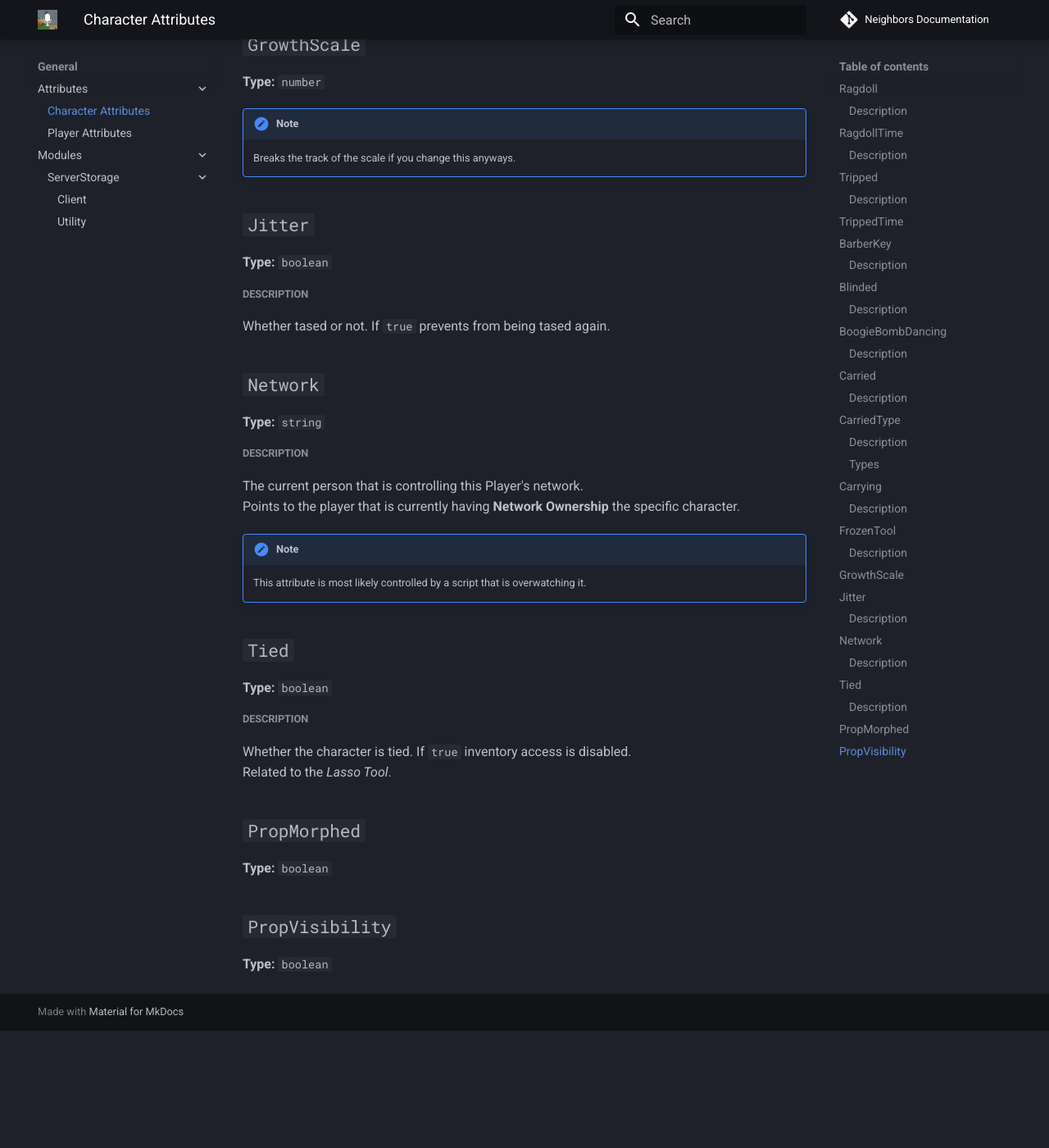
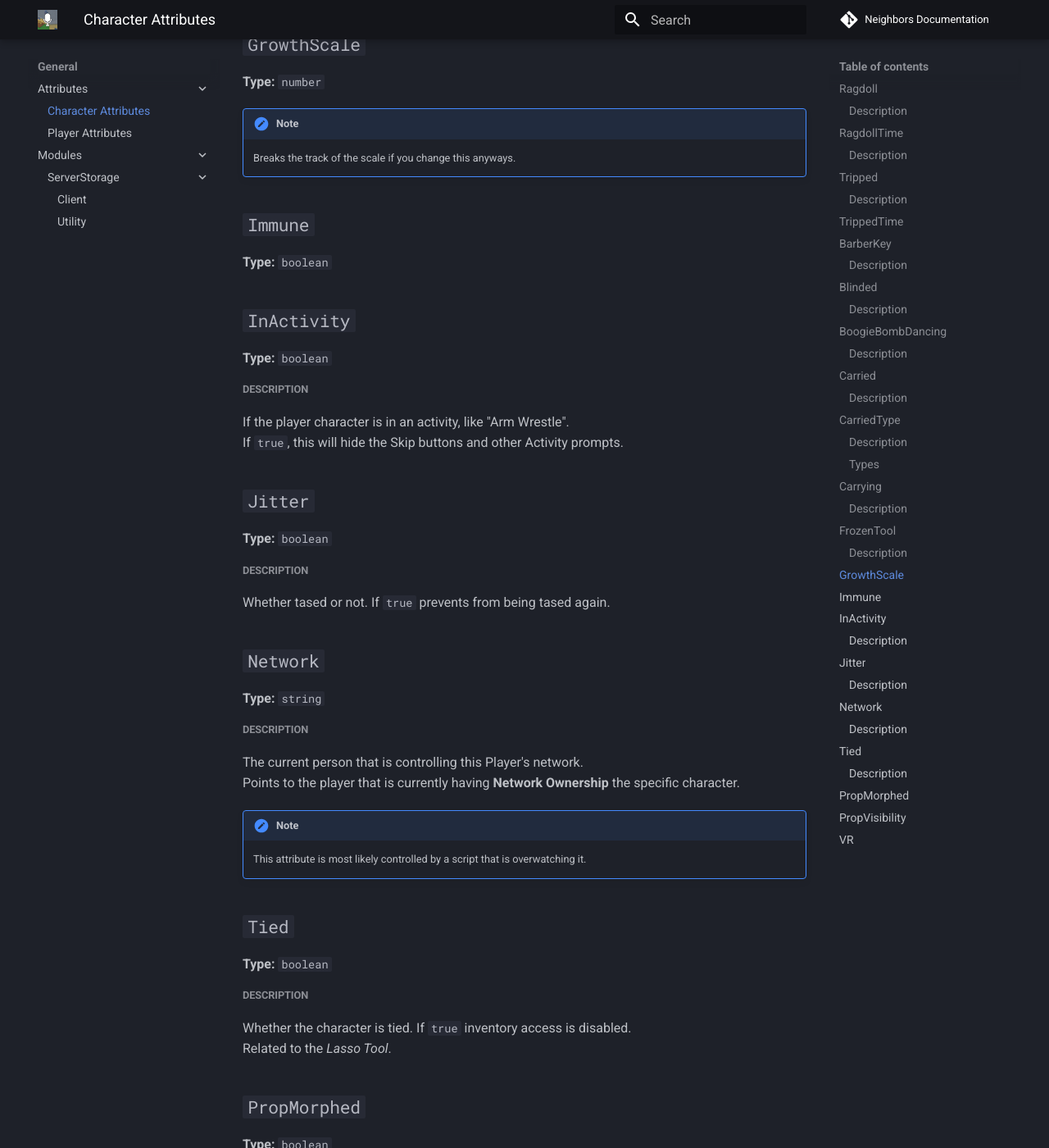
Before and after one commit to TheBoogle/neighbors-documentation, an MkDocs documentation site: the page built from docs/General/Attributes/Character_Attributes.md, in a window 1280 px wide and 1400 px high, scrolled down 3291 px. Shown: the whole window at 82% size. Built offline with MkDocs 1.6.1 and Material for MkDocs 9.7.7, drawn with Linux system fonts in a browser that asks for light colours; comment, search, counter and statistics services are not loaded; before the commit the page ends 4548 px from its top, so only the background shows below that.

Commit message:
Update Character_Attributes.md

```diff
--- a/docs/General/Attributes/Character_Attributes.md
+++ b/docs/General/Attributes/Character_Attributes.md
@@ -107,6 +107,15 @@ Whether a Player is frozen or not. If on ``true`` player can't be re-frozen or l
     Breaks the track of the scale if you change this anyways.
 
 
+## `Immune`
+**Type:** `boolean`
+
+## `InActivity`
+**Type:** `boolean`
+##### Description
+If the player character is in an activity, like "Arm Wrestle".<br>
+If ``true``, this will hide the Skip buttons and other Activity prompts.
+
 
 ## `Jitter`
 **Type:** `boolean`
@@ -137,3 +146,6 @@ Related to the *Lasso Tool*.
 
 ## `PropVisibility`
 **Type:** `boolean`
+
+## `VR`
+**Type:** `boolean`
```
